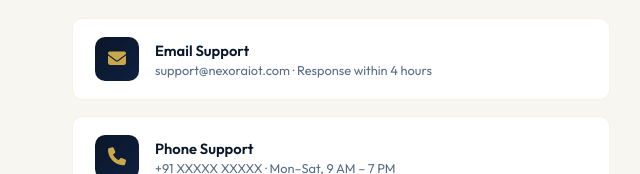
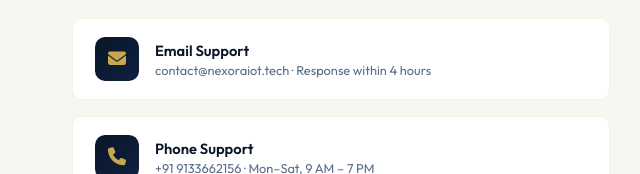
Before and after one commit to Sriram123-ai/sriram123-ai.github.io, a plain HTML site: page index.html in a window 1280 px wide. Both pictures are taken after a click on the link "Support". Shown: the part 626-800 px from the top of the page, 0-640 px from the left. Drawn offline with nearby package versions, Linux system fonts and the light colour scheme.

Commit message:
Update index.html

```diff
--- a/index.html
+++ b/index.html
@@ -3,7 +3,7 @@
 <head>
   <meta charset="UTF-8"/>
   <meta name="viewport" content="width=device-width, initial-scale=1.0"/>
-  <title>Nexora IoT Solutions | Rajahmundry</title>
+  <title>Nexora IoT Solutions</title>
   <link href="https://fonts.googleapis.com/css2?family=Playfair+Display:wght@400;600;700&family=Outfit:wght@300;400;500;600;700&display=swap" rel="stylesheet"/>
   <link href="https://cdnjs.cloudflare.com/ajax/libs/font-awesome/6.5.0/css/all.min.css" rel="stylesheet"/>
   <style>
@@ -1200,14 +1200,14 @@
               <div class="scp-icon"><i class="fas fa-envelope"></i></div>
               <div>
                 <h4>Email Support</h4>
-                <p>support@nexoraiot.com · Response within 4 hours</p>
+                <p>contact@nexoraiot.tech · Response within 4 hours</p>
               </div>
             </div>
             <div class="scp">
               <div class="scp-icon"><i class="fas fa-phone"></i></div>
               <div>
                 <h4>Phone Support</h4>
-                <p>+91 XXXXX XXXXX · Mon–Sat, 9 AM – 7 PM</p>
+                <p>+91 9133662156 · Mon–Sat, 9 AM – 7 PM</p>
               </div>
             </div>
             <div class="scp">
@@ -1299,14 +1299,14 @@
             <div class="cd-icon"><i class="fas fa-envelope"></i></div>
             <div>
               <div class="cd-label">Email</div>
-              <div class="cd-value">info@nexoraiot.com</div>
+              <div class="cd-value">contact@nexoraiot.tech</div>
             </div>
           </div>
           <div class="contact-detail">
             <div class="cd-icon"><i class="fas fa-phone"></i></div>
             <div>
               <div class="cd-label">Phone</div>
-              <div class="cd-value">+91 XXXXX XXXXX</div>
+              <div class="cd-value">+91 9133662156</div>
             </div>
           </div>
           <div class="contact-detail">
```
